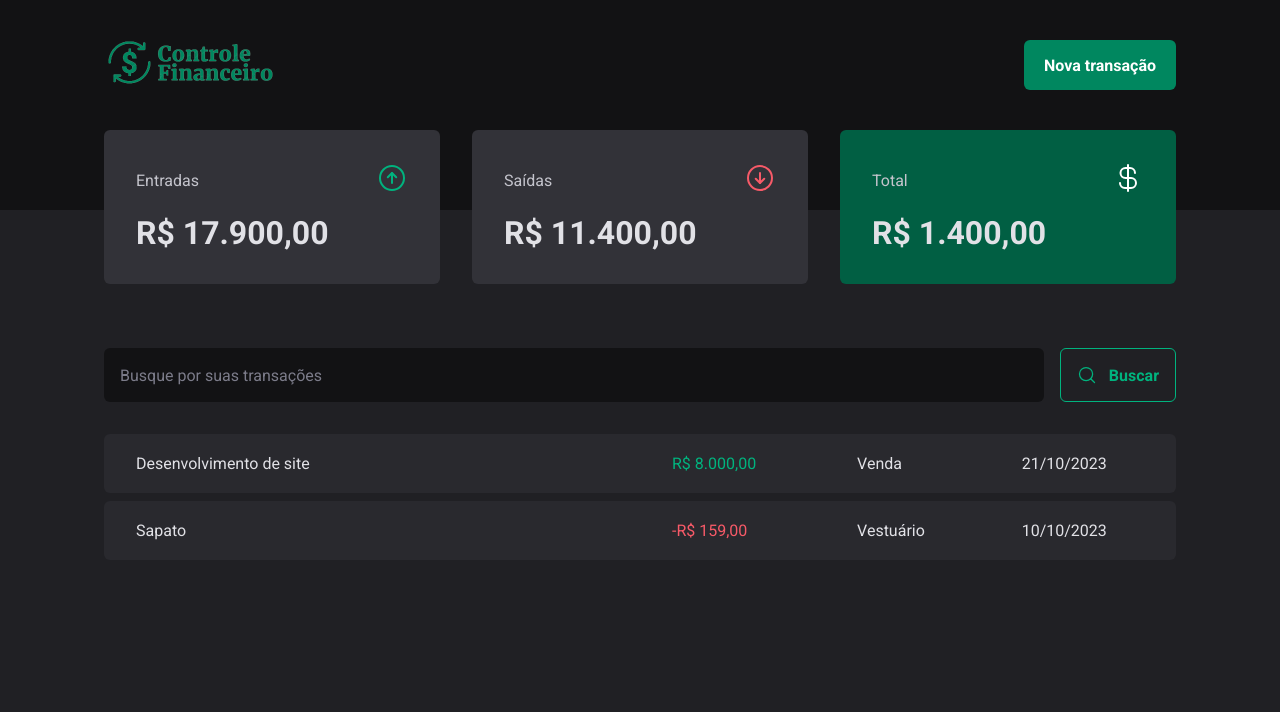
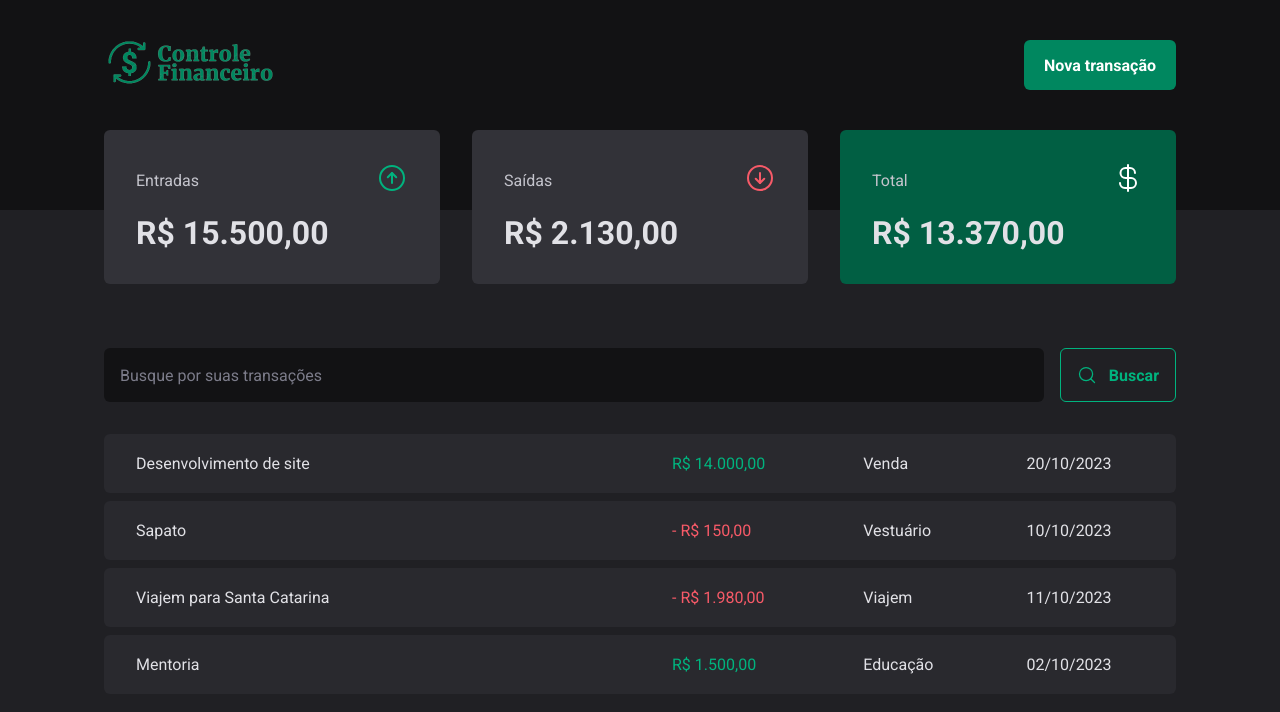
Before and after one commit to patty-ti/financial-control-application, a React (Vite) app: page / in a window 1280 px wide. Shown: the top 712 px of the page. Built offline with nearby package versions, Linux system fonts and the light colour scheme; data requests are answered from the project's data file.

Commit message:
Configuring connection to API/JSON Server and Transactions Context

```diff
--- a/package.json
+++ b/package.json
@@ -5,6 +5,7 @@
   "type": "module",
   "scripts": {
     "dev": "vite",
+    "dev:server": "json-server server.json -p 3333 -w -d 500",
     "build": "tsc && vite build",
     "lint": "eslint . --ext ts,tsx --report-unused-disable-directives --max-warnings 0",
     "preview": "vite preview"
@@ -27,6 +28,7 @@
     "eslint": "^8.45.0",
     "eslint-plugin-react-hooks": "^4.6.0",
     "eslint-plugin-react-refresh": "^0.4.3",
+    "json-server": "^0.17.4",
     "typescript": "^5.0.2",
     "vite": "^4.4.5"
   }
--- /dev/null
+++ b/server.json
@@ -0,0 +1,36 @@
+{
+  "transactions": [
+    {
+      "id": 1,
+      "description": "Desenvolvimento de site",
+      "type": "income",
+      "category": "Venda",
+      "price": 14000,
+      "createdAt": "2023-10-20T19:36:44.505Z"
+    },
+    {
+      "id": 2,
+      "description": "Sapato",
+      "type": "outcome",
+      "category": "Vestuário",
+      "price": 150,
+      "createdAt": "2023-10-10T19:30:44.505Z"
+    },
+    {
+      "id": 3,
+      "description": "Viajem para Santa Catarina",
+      "type": "outcome",
+      "category": "Viajem",
+      "price": 1980,
+      "createdAt": "2023-10-11T19:24:44.505Z"
+    },
+    {
+      "id": 4,
+      "description": "Mentoria",
+      "type": "income",
+      "category": "Educação",
+      "price": 1500,
+      "createdAt": "2023-10-02T19:24:44.505Z"
+    }
+  ]
+}
--- a/src/App.tsx
+++ b/src/App.tsx
@@ -1,15 +1,19 @@
+import { Transactions } from "./pages/Transactions"
+
+import { TransactionsProvider } from "./contexts/TransactionsContext"
+
 import { ThemeProvider } from "styled-components"
 import { defaultTheme } from "./styles/themes/default"
 import { GlobalStyle } from "./styles/global"
-
-import { Transactions } from "./pages/Transactions"
 
 export function App() {
   return (
     <ThemeProvider theme={defaultTheme}>
       <GlobalStyle />
 
-      <Transactions />
+      <TransactionsProvider>
+        <Transactions />
+      </TransactionsProvider>
     </ThemeProvider>
   )
 }
--- a/src/components/Summary/index.tsx
+++ b/src/components/Summary/index.tsx
@@ -1,8 +1,34 @@
+import { useContext } from "react"
 import { ArrowCircleUp, ArrowCircleDown, CurrencyDollar } from "phosphor-react"
+
+import { priceFormatter } from "../../utils/formatter"
+
+import { TransactionsContext } from "../../contexts/TransactionsContext"
 
 import * as Styled from "./styles"
 
 export function Summary() {
+  const { transactions } = useContext(TransactionsContext)
+
+  const summary = transactions.reduce(
+    (acc, transaction) => {
+      if (transaction.type === "income") {
+        acc.income += transaction.price
+        acc.total += transaction.price
+      } else {
+        acc.outcome += transaction.price
+        acc.total -= transaction.price
+      }
+
+      return acc
+    },
+    {
+      income: 0,
+      outcome: 0,
+      total: 0,
+    }
+  )
+
   return (
     <Styled.SummaryContainer>
       <Styled.SummaryCard>
@@ -13,7 +39,7 @@
           </Styled.TransactionTypeIcon>
         </header>
 
-        <strong>R$ 17.900,00</strong>
+        <strong>{priceFormatter.format(summary.income)}</strong>
       </Styled.SummaryCard>
 
       <Styled.SummaryCard>
@@ -24,7 +50,7 @@
           </Styled.TransactionTypeIcon>
         </header>
 
-        <strong>R$ 11.400,00</strong>
+        <strong>{priceFormatter.format(summary.outcome)}</strong>
       </Styled.SummaryCard>
 
       <Styled.SummaryCard variant='green'>
@@ -35,7 +61,7 @@
           </Styled.TransactionTypeIcon>
         </header>
 
-        <strong>R$ 1.400,00</strong>
+        <strong>{priceFormatter.format(summary.total)}</strong>
       </Styled.SummaryCard>
     </Styled.SummaryContainer>
   )
--- /dev/null
+++ b/src/contexts/TransactionsContext.tsx
@@ -0,0 +1,39 @@
+import { createContext, ReactNode, useEffect, useState } from "react"
+
+interface Transaction {
+  id: number
+  description: string
+  type: "income" | "outcome"
+  price: number
+  category: string
+  createdAt: string
+}
+
+interface TransactionContextType {
+  transactions: Transaction[]
+}
+
+interface TransactionsProviderProps {
+  children: ReactNode
+}
+
+export const TransactionsContext = createContext({} as TransactionContextType)
+
+export function TransactionsProvider({ children }: TransactionsProviderProps) {
+  const [transactions, setTransactions] = useState<Transaction[]>([])
+
+  async function loadTransactions() {
+    const response = await fetch("http://localhost:3333/transactions")
+    const data = await response.json()
+
+    setTransactions(data)
+  }
+
+  useEffect(() => {
+    loadTransactions()
+  }, [])
+
+  return (
+    <TransactionsContext.Provider value={{ transactions }}>{children}</TransactionsContext.Provider>
+  )
+}
--- a/src/pages/Transactions/index.tsx
+++ b/src/pages/Transactions/index.tsx
@@ -1,10 +1,18 @@
+import { useContext } from "react"
+
 import { Header } from "../../components/Header"
 import { Summary } from "../../components/Summary"
 import { SearchForm } from "./components/SearchForm"
 
+import { dateFormatter, priceFormatter } from "../../utils/formatter"
+
+import { TransactionsContext } from "../../contexts/TransactionsContext"
+
 import * as Styled from "./styles"
 
 export function Transactions() {
+  const { transactions } = useContext(TransactionsContext)
+
   return (
     <div>
       <Header />
@@ -15,23 +23,21 @@
 
         <Styled.TransactionsTable>
           <tbody>
-            <tr>
-              <td width='50%'>Desenvolvimento de site</td>
-              <td>
-                <Styled.PriceHighlight variant='income'>R$ 8.000,00</Styled.PriceHighlight>
-              </td>
-              <td>Venda</td>
-              <td>21/10/2023</td>
-            </tr>
-
-            <tr>
-              <td width='50%'>Sapato</td>
-              <td>
-                <Styled.PriceHighlight variant='outcome'>-R$ 159,00</Styled.PriceHighlight>
-              </td>
-              <td>Vestuário</td>
-              <td>10/10/2023</td>
-            </tr>
+            {transactions.map((transaction) => {
+              return (
+                <tr key={transaction.id}>
+                  <td width='50%'>{transaction.description}</td>
+                  <td>
+                    <Styled.PriceHighlight variant={transaction.type}>
+                      {transaction.type === "outcome" && "- "}
+                      {priceFormatter.format(transaction.price)}
+                    </Styled.PriceHighlight>
+                  </td>
+                  <td>{transaction.category}</td>
+                  <td>{dateFormatter.format(new Date(transaction.createdAt))}</td>
+                </tr>
+              )
+            })}
           </tbody>
         </Styled.TransactionsTable>
       </Styled.TransactionsContainer>
--- /dev/null
+++ b/src/utils/formatter.ts
@@ -0,0 +1,6 @@
+export const dateFormatter = new Intl.DateTimeFormat("pt-BR")
+
+export const priceFormatter = new Intl.NumberFormat("pt-BR", {
+  style: "currency",
+  currency: "BRL",
+})
```
Also changed, not shown: 1 other file (tests, documents, lock files or other folders).
